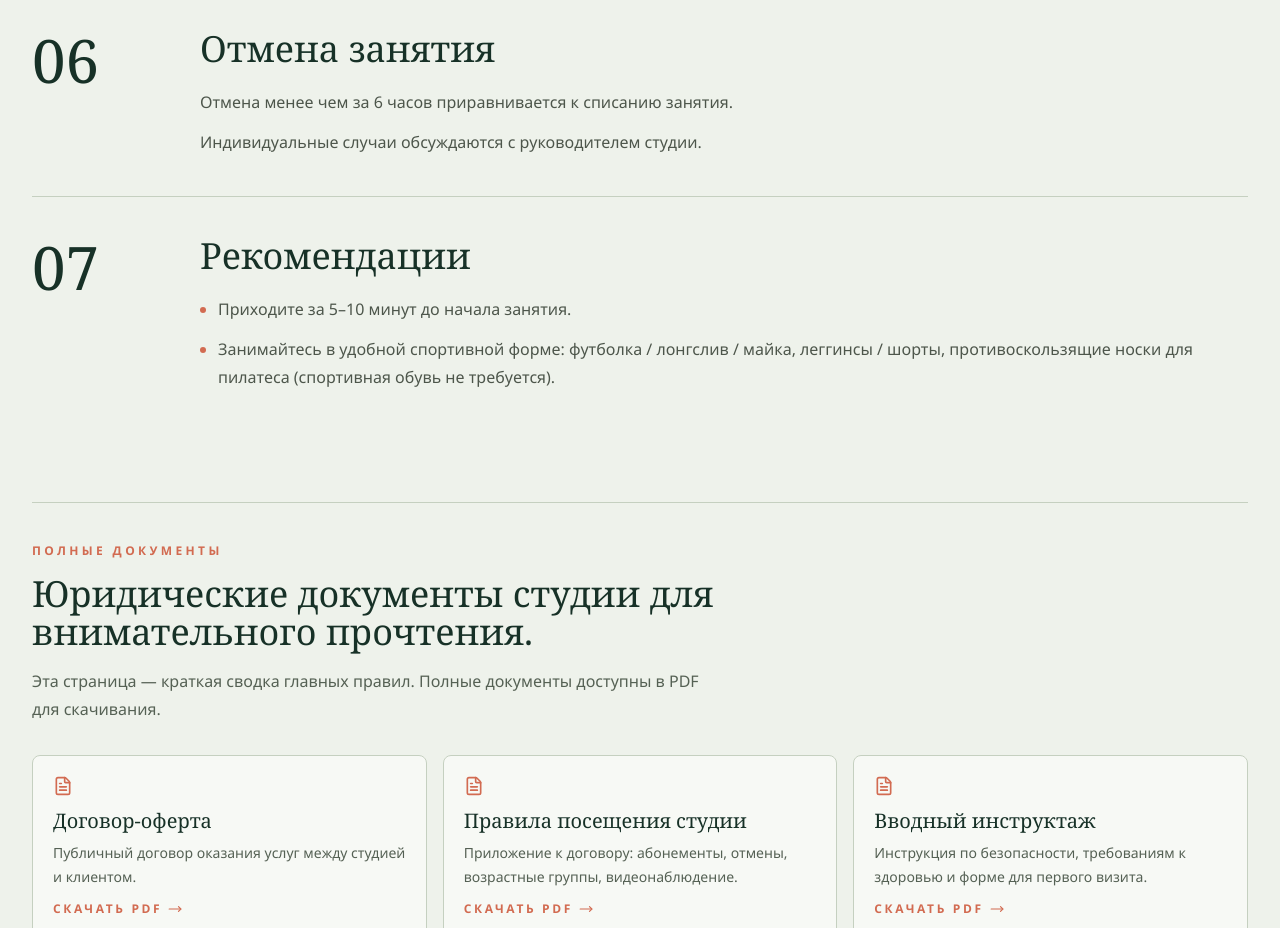
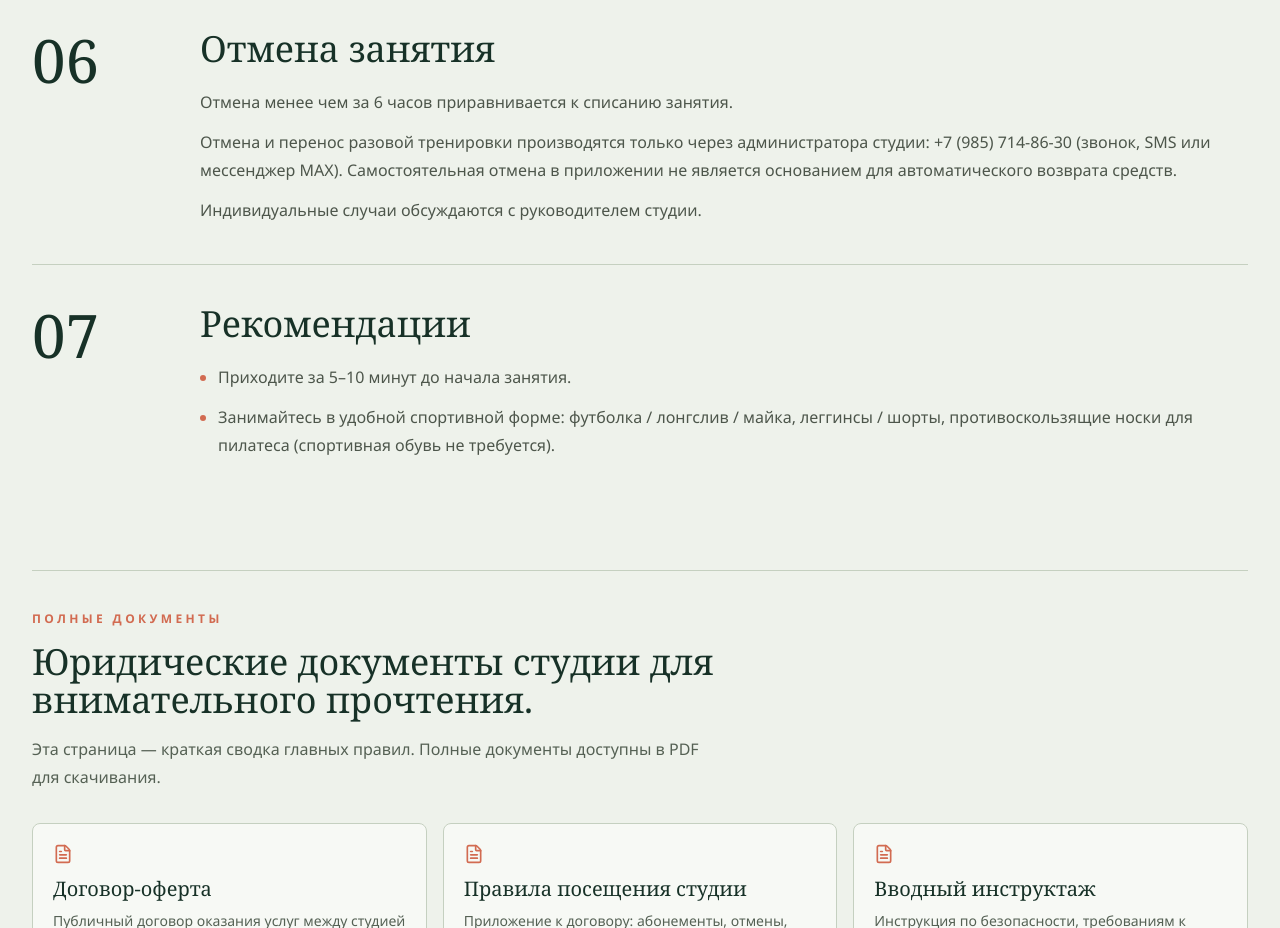
Before and after one commit to Hromsi/flow-pilates, a Next.js app: page /terms in a window 1280 px wide. Shown: the part 1760-2688 px from the top of the page. Built offline with nearby package versions, Linux system fonts and the light colour scheme.

Commit message:
chore: update studio documents and add cancellation policy to terms page

```diff
--- a/src/app/terms/page.tsx
+++ b/src/app/terms/page.tsx
@@ -79,6 +79,7 @@ const sections: TermSection[] = [
     title: "Отмена занятия",
     paragraphs: [
       "Отмена менее чем за 6 часов приравнивается к списанию занятия.",
+      "Отмена и перенос разовой тренировки производятся только через администратора студии: +7 (985) 714-86-30 (звонок, SMS или мессенджер MAX). Самостоятельная отмена в приложении не является основанием для автоматического возврата средств.",
       "Индивидуальные случаи обсуждаются с руководителем студии.",
     ],
   },
```
Also changed, not shown: 2 other files (tests, documents, lock files or other folders).
